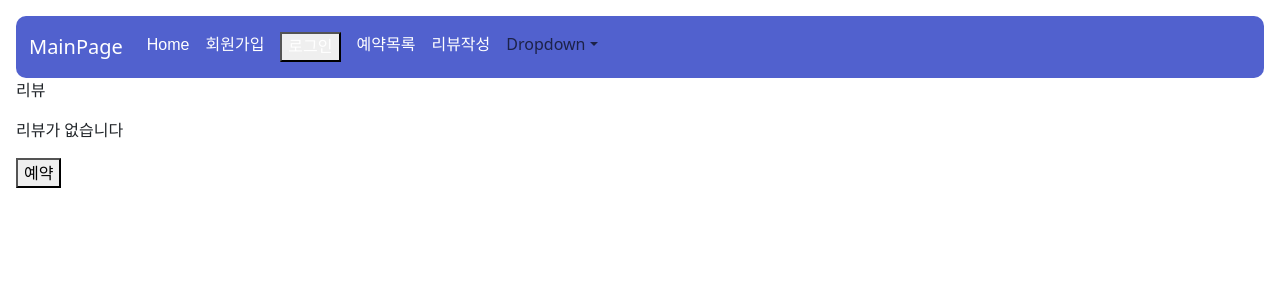
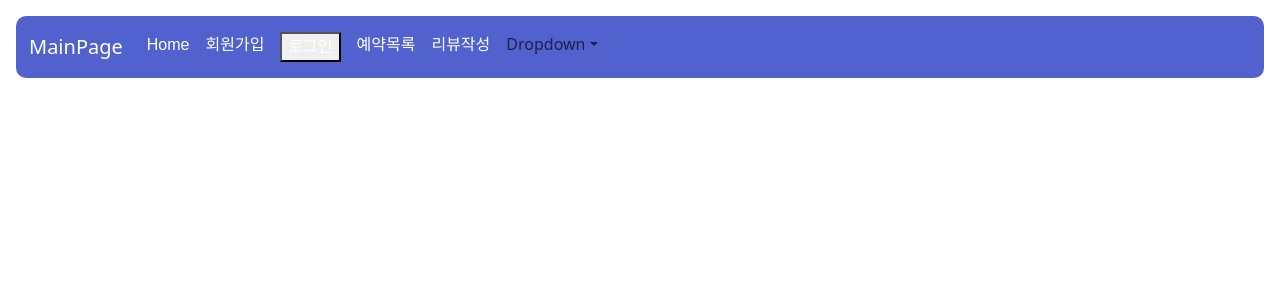
Before and after one commit to RestartReservation/catchCloneFront, a React (Create React App) app in the folder project/: page /store/1 in a window 1280 px wide. Shown: the top 300 px of the page. Built offline with nearby package versions, Linux system fonts and the light colour scheme; no server answers.

Commit message:
<fix> app페이지 route수정

```diff
--- a/project/src/App.js
+++ b/project/src/App.js
@@ -100,8 +100,8 @@ function App() {
     </Navbar>
   <Routes>
     <Route path="/" element={<Home />} />
-    <Route path="/review/:id" element={<Review />} />
-    <Route path="/store/:id" element={<Store />} />
+    <Route path="/reviews/:id" element={<Review />} />
+    <Route path="/stores/:id" element={<Store />} />
     <Route path="/signup" element={<Signup />} />
     <Route path="/reservations/:id" element={<Reservation />} />
     <Route path="/reservationList" element={<ReservationList />} />
```
